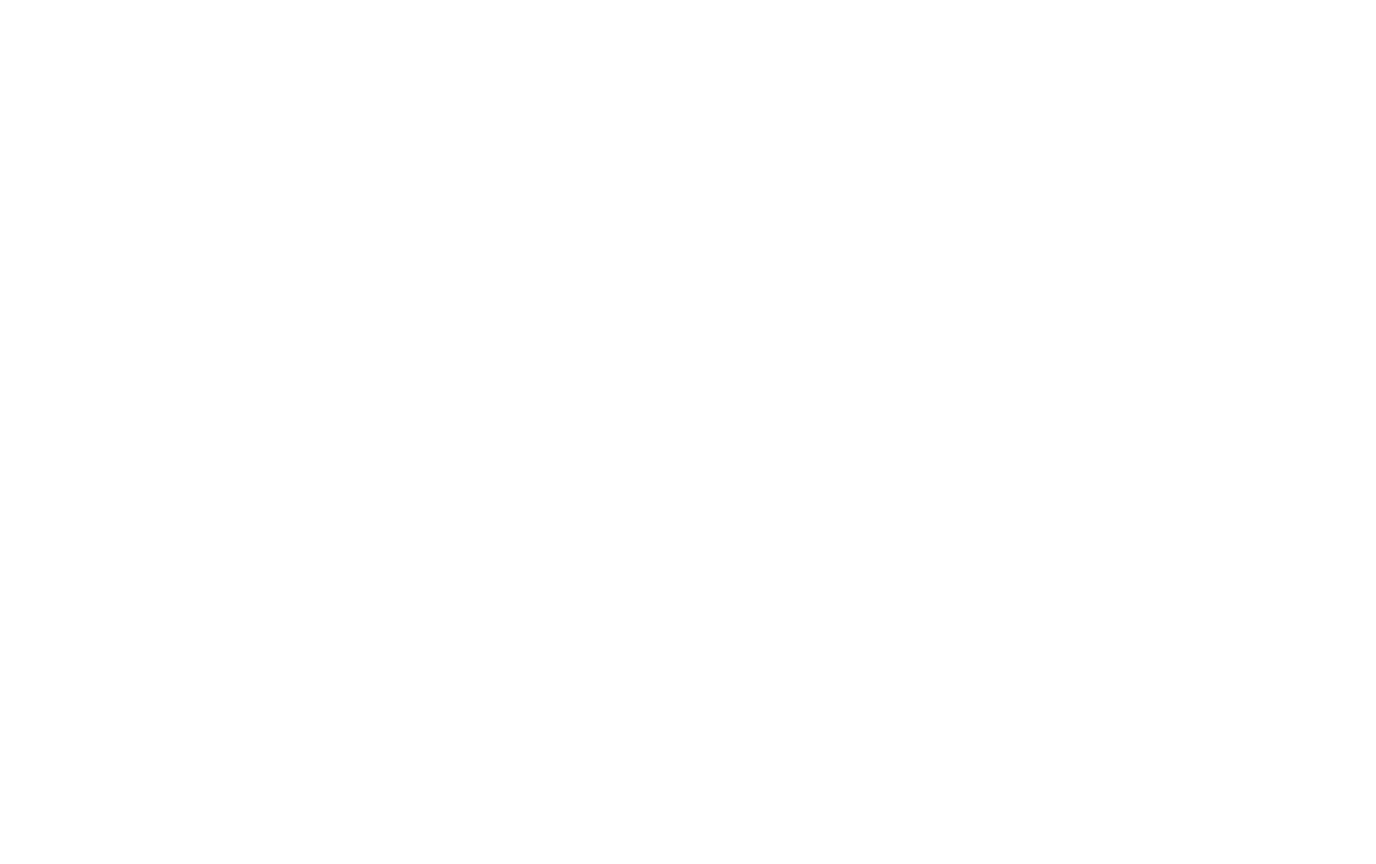
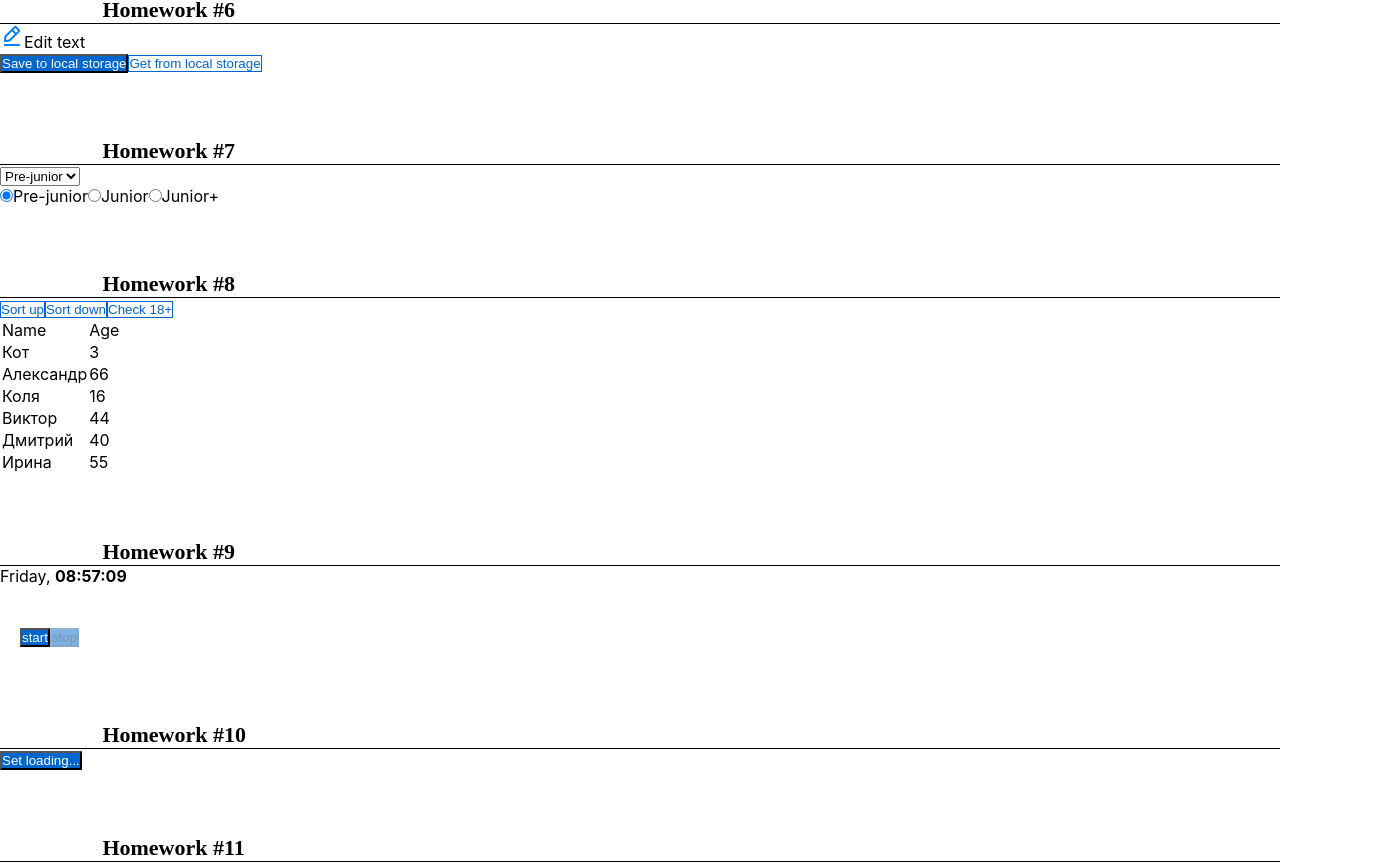
Before and after one commit to IvanMinets/Homework, a React (Create React App) app: page / in a window 1280 px wide. Shown: the part 1460-2324 px from the top of the page, 1376 px wide, since content can reach past the window. Before the commit the page ends 800 px from the top, so only its background shows below. Built offline with nearby package versions, Linux system fonts and the light colour scheme.

Commit message:
Update App.tsx

```diff
--- a/src/s1-main/App.tsx
+++ b/src/s1-main/App.tsx
@@ -27,13 +27,13 @@ function App() {
             {/*<HW4/>*/}
 
             {/*при выполнении дз 5 и более - закомментировать здесь дз 1-4, так как они есть внутри дз 5*/}
-            {/*<HW5/>*/}
-            {/*<HW6/>*/}
-            {/*<HW7/>*/}
-            {/*<HW8/>*/}
-            {/*<HW9/>*/}
-            {/*<HW10/>*/}
-            {/*<HW11/>*/}
+            <HW5/>
+            <HW6/>
+            <HW7/>
+            <HW8/>
+            <HW9/>
+            <HW10/>
+            <HW11/>
             <HW12/>
             {/*<HW13/>*/}
         </div>
```
